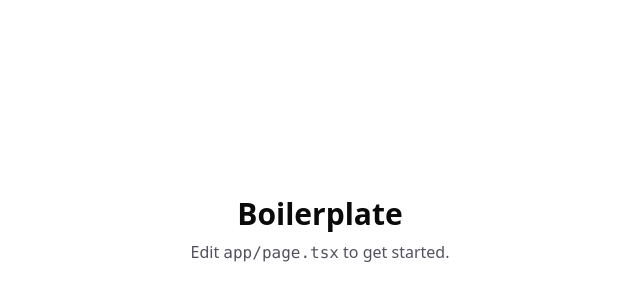
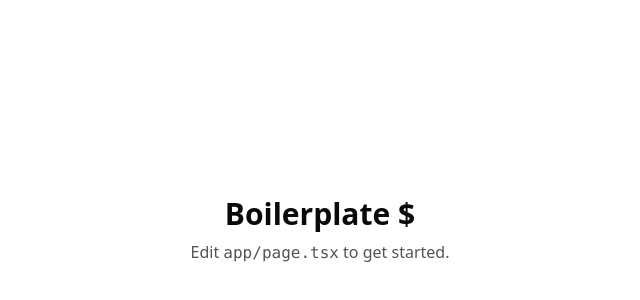
Before and after one commit to vedangiitb/qwintly-boilerplate, a Next.js app: page / in a window 1280 px wide. Shown: the part 170-470 px from the top of the page, without its empty margins (320-960 px from the left). Built offline with nearby package versions, Linux system fonts and the light colour scheme.

Commit message:
deployer-ts-valiadtor testing

```diff
--- a/app/page.tsx
+++ b/app/page.tsx
@@ -3,10 +3,11 @@
 //  DESC_END
 
 export default function Home() {
+  const name:{n:string} = {n:"qwintly"}
   return (
     <div className="min-h-screen flex items-center justify-center bg-white dark:bg-black">
       <main className="p-8 text-center">
-        <h1 className="text-3xl font-semibold">Boilerplate</h1>
+        <h1 className="text-3xl font-semibold">Boilerplate ${name.nn}</h1>
         <p className="mt-2 text-zinc-600 dark:text-zinc-400">
           Edit <code>app/page.tsx</code> to get started.
         </p>
```
